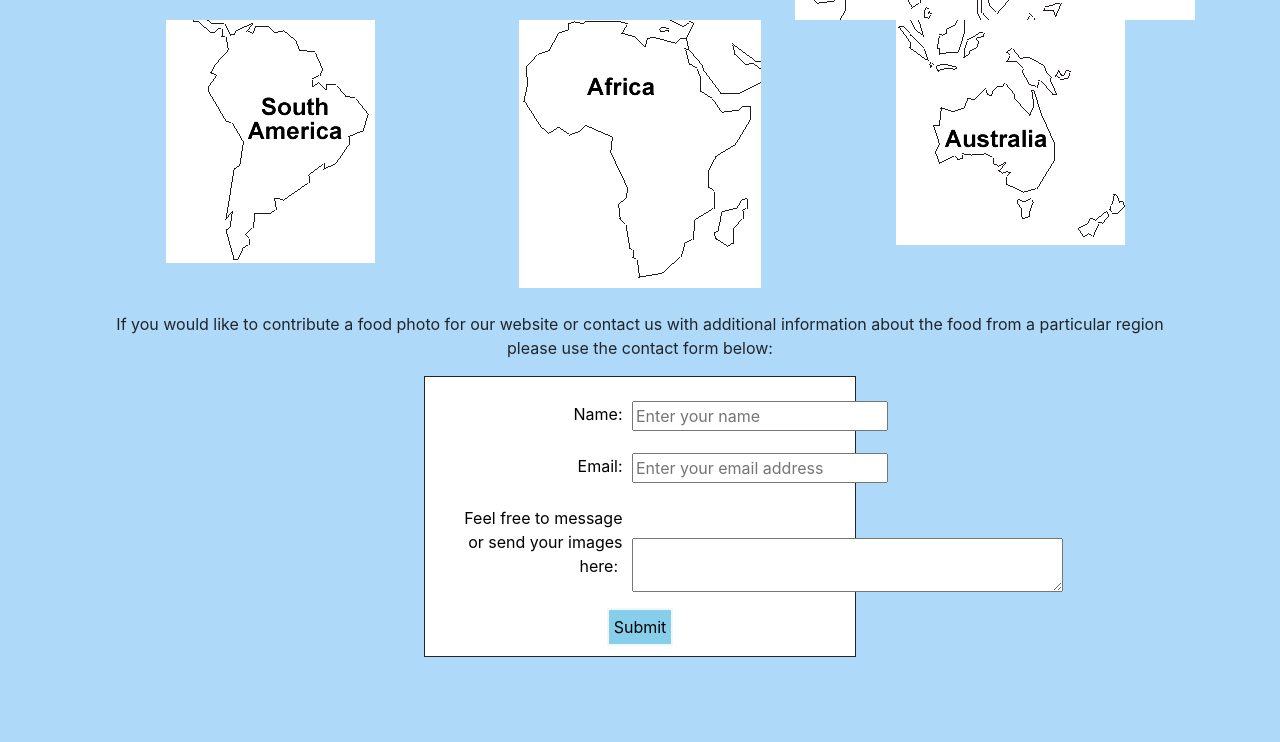
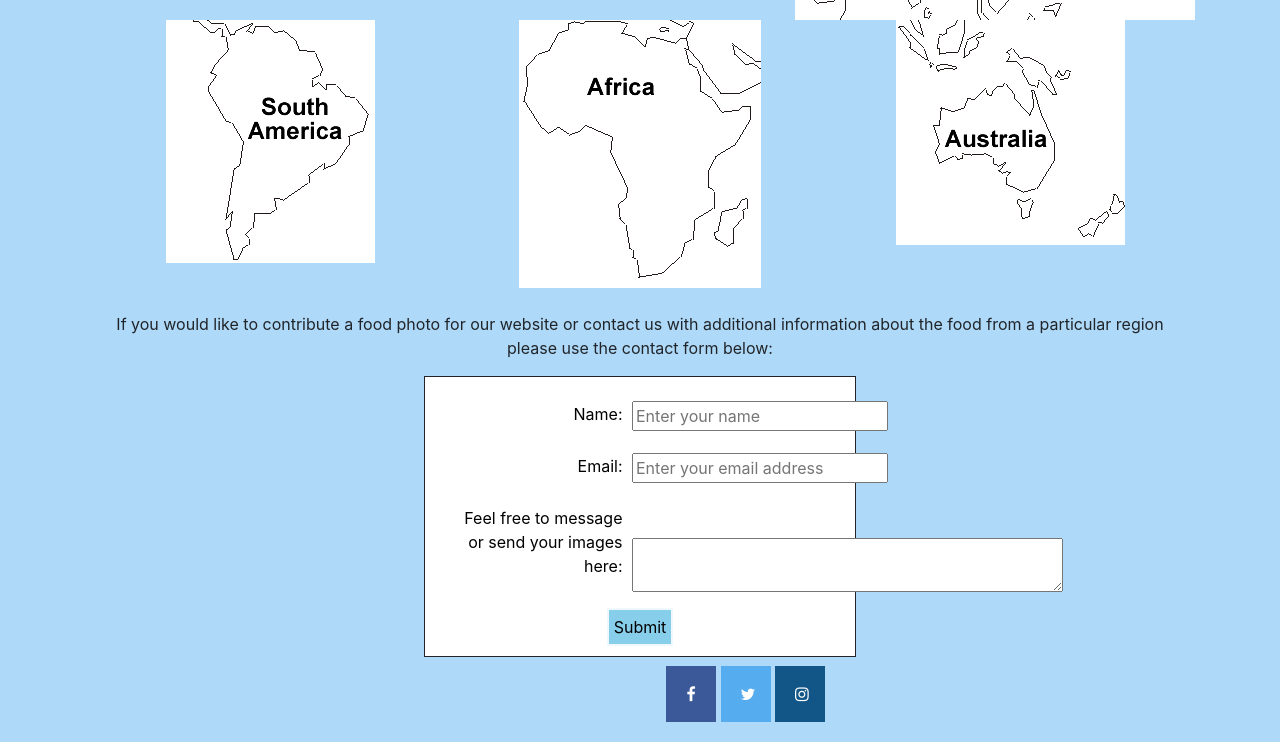
Before and after one commit to roloiscool/Foodies, a plain HTML site: page index.html in a window 1280 px wide. Shown: the part 650-1392 px from the top of the page. Before the commit the page ends 1307 px from the top, so only its background shows below. Drawn offline with nearby package versions, Linux system fonts and the light colour scheme.

Commit message:
added button and social to html

```diff
--- a/index.html
+++ b/index.html
@@ -102,7 +102,7 @@
       </div>
       <div class="row-tab">
           <div class="label-contact">
-          <label>Feel free to message or send your images here: <label>
+          <label>Feel free to message or send your images here: </label>
       </div>
           <div class="input-contact">
           <textarea row="4" cols="40" placeholder="Enter your message here...">
@@ -111,6 +111,17 @@
              <input type="submit">
     </form>
 
+    <footer>
+      <div class="socials">
+      <link rel="stylesheet" href="https://cdnjs.cloudflare.com/ajax/libs/font-awesome/4.7.0/css/font-awesome.min.css">
+
+        <a href="#" class="fa fa-facebook"></a>
+        <a href="#" class="fa fa-twitter"></a>
+        <a href='#' class="fa fa-instagram"></a>
+
+      </div>
+    </footer>
+
   </body>
 
   <script>
```
